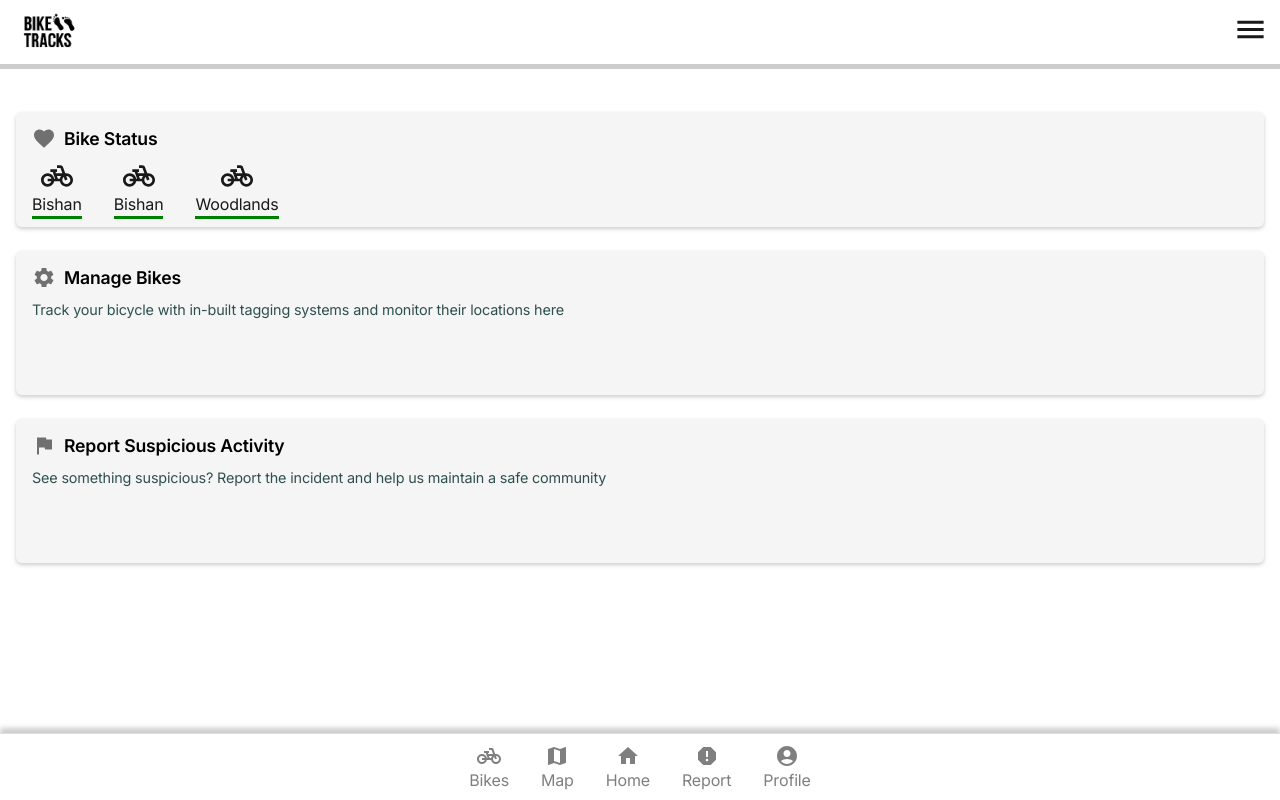
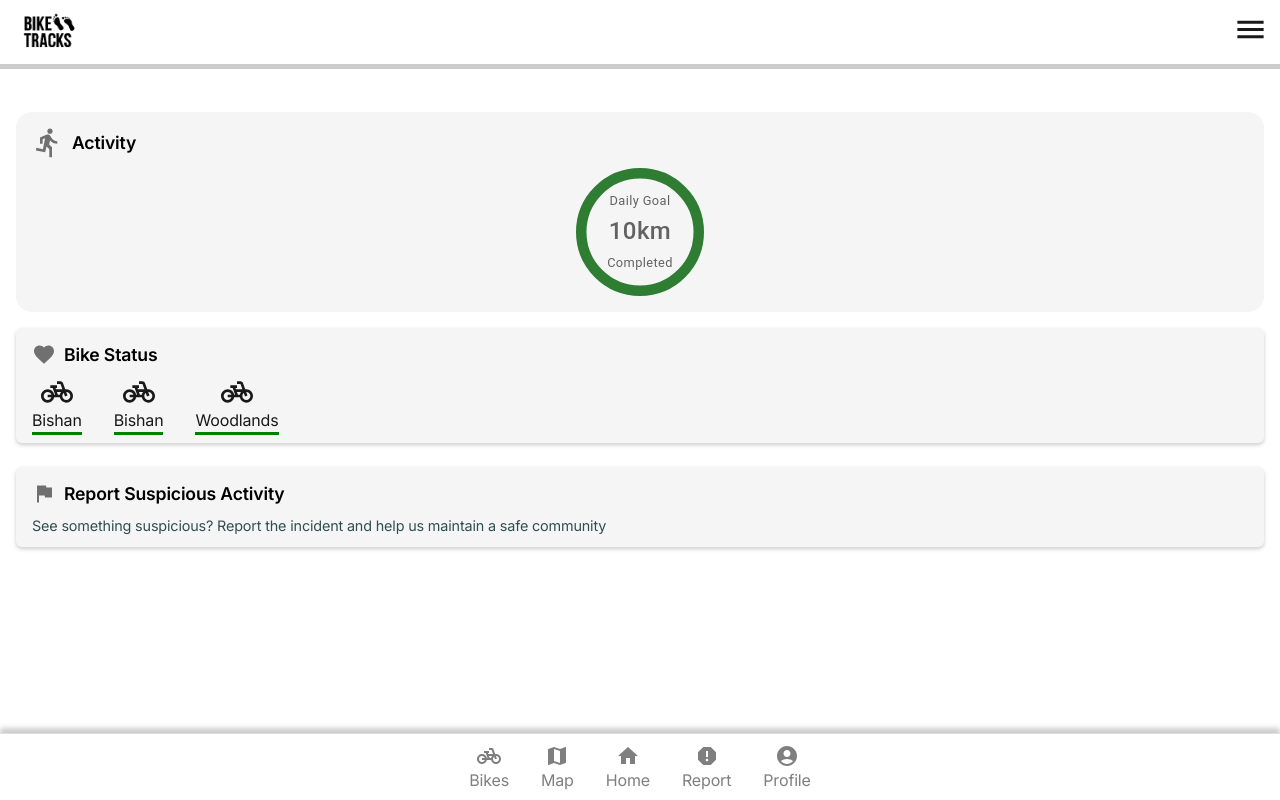
Before and after one commit to ykwei7/hackx-23, a Next.js app in the folder frontend/: page /main in a window 1280 px wide. Built offline with nearby package versions, Linux system fonts and the light colour scheme.

Commit message:
Add status bar

```diff
--- a/frontend/app/css/style.css
+++ b/frontend/app/css/style.css
@@ -21,7 +21,7 @@
   box-shadow: 0px 2px 4px rgba(0, 0, 0, 0.2);
   background-color: whitesmoke;
   padding: 0.5rem 0.5rem;
-  min-height: 18vh;
+  min-height: 10vh;
 }
 
 .all-bikes-container {
@@ -80,3 +80,19 @@
   padding-top: 1rem;
   border-top: 1px solid lightgray;
 }
+
+.circular-progress-container {
+  display: flex;
+  flex-direction: column;
+  padding-top: 0.5rem;
+  padding-bottom: 1rem;
+  border-radius: 1rem;
+  background-color: whitesmoke;
+  margin-bottom: 1rem;
+}
+
+.circular-progress {
+  display: flex;
+  align-items: center;
+  justify-content: center;
+}
--- /dev/null
+++ b/frontend/components/circular-progress.tsx
@@ -0,0 +1,52 @@
+import * as React from "react";
+import CircularProgress, {
+  CircularProgressProps,
+} from "@mui/material/CircularProgress";
+import Typography from "@mui/material/Typography";
+import Box from "@mui/material/Box";
+
+function CircularProgressWithLabel(
+  props: CircularProgressProps & { value: number }
+) {
+  return (
+    <Box sx={{ position: "relative", display: "inline-flex" }}>
+      <CircularProgress variant="determinate" {...props} />
+      <Box
+        sx={{
+          top: 0,
+          left: 0,
+          bottom: 0,
+          right: 0,
+          position: "absolute",
+          display: "flex",
+          alignItems: "center",
+          justifyContent: "center",
+        }}
+      >
+        <Typography
+          variant="caption"
+          component="div"
+          color="text.secondary"
+          textAlign={"center"}
+        >
+          <span style={{ fontSize: "0.8rem", fontWeight: 400 }}>
+            Daily Goal <br />
+          </span>
+          <span style={{ fontSize: "1.5rem", fontWeight: 500 }}>{`${Math.round(
+            props.value / 10
+          )}km`}</span>
+          <span style={{ fontSize: "0.8rem", fontWeight: 400 }}>
+            <br />
+            Completed
+          </span>
+        </Typography>
+      </Box>
+    </Box>
+  );
+}
+
+export default function CircularWithValueLabel({ progress, color }) {
+  return (
+    <CircularProgressWithLabel value={100} color={"success"} size={"8rem"} />
+  );
+}
--- a/frontend/components/main/home-page.tsx
+++ b/frontend/components/main/home-page.tsx
@@ -4,15 +4,28 @@ import IconButton from "@mui/material/IconButton";
 import SettingsIcon from "@mui/icons-material/Settings";
 import FlagIcon from "@mui/icons-material/Flag";
 import FavoriteIcon from "@mui/icons-material/Favorite";
+import CircularWithValueLabel from "../circular-progress";
+import DirectionsRunIcon from "@mui/icons-material/DirectionsRun";
 
 export const HomePage: React.FC = () => {
   return (
-    <div className="d-flex flex-col justify-center items-center pt-8 pb-8 pl-4 pr-4 space-y-6">
+    <div className="d-flex flex-col justify-center items-center pt-8 pb-12 pl-4 pr-4 space-y-6">
       <div>
+        <div className="circular-progress-container">
+          <div className="banner-title ml-2">
+            <IconButton>
+              <DirectionsRunIcon style={{ fontSize: "2rem" }} />
+            </IconButton>
+            <span>Activity</span>
+          </div>
+          <div className="circular-progress">
+            <CircularWithValueLabel progress={40} />
+          </div>
+        </div>
         <div className="banner-box main-banner rounded-md d-flex items-center">
           <div className="banner-title">
             <IconButton>
-              <FavoriteIcon />
+              <FavoriteIcon style={{ fontSize: "1.5rem" }} />
             </IconButton>
             <span>Bike Status</span>
           </div>
@@ -38,7 +51,7 @@ export const HomePage: React.FC = () => {
           </div>
         </div>
       </div>
-      <div>
+      {/* <div>
         <div className="banner-box side-banner rounded-md ">
           <div className="banner-title">
             <IconButton>
@@ -51,7 +64,7 @@ export const HomePage: React.FC = () => {
             locations here
           </p>
         </div>
-      </div>
+      </div> */}
       <div>
         <div className="banner-box side-banner rounded-md ">
           <div className="banner-title">
--- a/frontend/components/map.tsx
+++ b/frontend/components/map.tsx
@@ -45,6 +45,7 @@ const Map = () => {
           setSelectedPlace(null);
           setSearchLngLat(null);
           setCurrentLocation({ lat: latitude, lng: longitude });
+          console.log({ lat: latitude, lng: longitude });
           initialLocation.current = { lat: latitude, lng: longitude };
         },
         (error) => {
@@ -78,16 +79,16 @@ const Map = () => {
 
     handleGetLocationClick();
 
-    const marker = new google.maps.Marker({
-      position: {
-        lat: initialLocation.current["lat"] - 5,
-        lng: initialLocation.current["long"] - 5,
-      },
-      map,
-      title: "Hello World!",
-      icon: "https://developers.google.com/maps/documentation/javascript/examples/full/images/beachflag.png",
+    const bikeIcon = {
+      url: "https://cdn-icons-png.flaticon.com/512/3198/3198344.png", // Replace with the URL of your custom image
+      scaledSize: new google.maps.Size(40, 40), // Set the desired width and height
+    };
+
+    var bishanParkMarker = new google.maps.Marker({
+      position: new google.maps.LatLng(1.3634, 103.8436),
+      map: map,
+      icon: bikeIcon,
     });
-    handleGetLocationClick();
   };
 
   return (
--- a/frontend/components/top-nav.tsx
+++ b/frontend/components/top-nav.tsx
@@ -3,7 +3,7 @@ import MenuIcon from "@mui/icons-material/Menu";
 export const TopNavBar: React.FC = () => {
   return (
     <div
-      className="fixed top-0 bg-white z-1 left-0 right-0 pt-3 pb-3 pr-3 pl-3 d-flex"
+      className="fixed top-0 bg-white z-10 left-0 right-0 pt-3 pb-3 pr-3 pl-3 d-flex"
       style={{
         boxShadow: "0px 5px 0px rgba(0, 0, 0, 0.2)",
         display: "flex",
```
